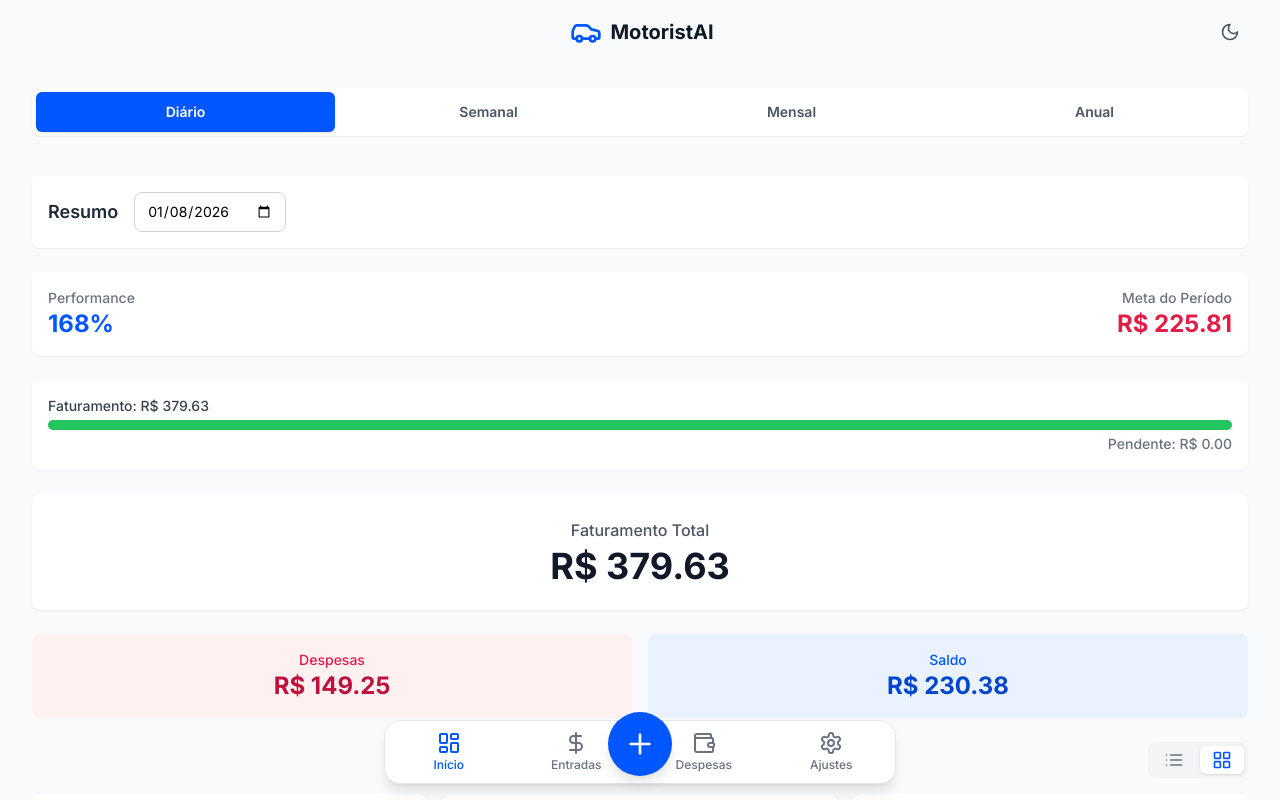
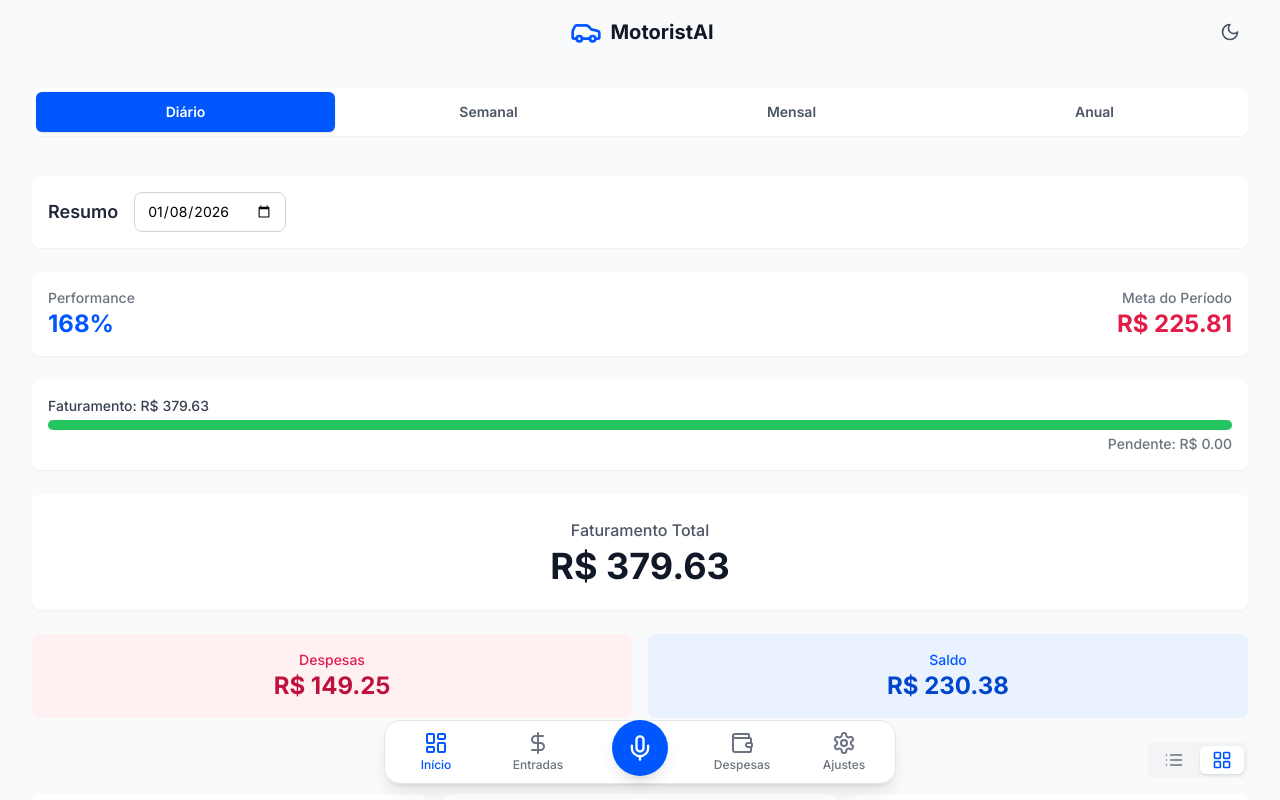
Before and after one commit to EuAleCorrea/MotoristAI, a React (Vite) app: page / in a window 1280 px wide. Shown: the top 800 px of the page. Built offline with nearby package versions, Linux system fonts and the light colour scheme.

Commit message:
Add Voice Input Button (local logic only) and .cursorrules

```diff
--- a/src/components/BottomNavBar.tsx
+++ b/src/components/BottomNavBar.tsx
@@ -1,10 +1,11 @@
 import { Link, useLocation } from 'react-router-dom';
-import { LayoutDashboard, DollarSign, Wallet, Plus, Settings } from 'lucide-react';
-import { useModalStore } from '../store/modalStore';
+import { LayoutDashboard, DollarSign, Wallet, Settings, Mic } from 'lucide-react';
+import { useAudioRecorder } from '../hooks/useAudioRecorder';
+import { useEffect } from 'react';
 
 const BottomNavBar = () => {
   const location = useLocation();
-  const { openModal } = useModalStore();
+  const { isRecording, startRecording, stopRecording, error } = useAudioRecorder();
 
   const navItems = [
     { name: 'Início', href: '/', icon: LayoutDashboard },
@@ -13,19 +14,35 @@
     { name: 'Ajustes', href: '/ajustes', icon: Settings },
   ];
 
+  useEffect(() => {
+    if (error) {
+      alert(error);
+    }
+  }, [error]);
+
   const isActive = (href: string) => {
     if (href === '/') return location.pathname === '/';
     return location.pathname.startsWith(href);
   };
 
+  const handleMicClick = () => {
+    if (isRecording) {
+      stopRecording();
+      // TODO: Send audioBlob to API for processing
+      console.log('Recording stopped, processing audio...');
+    } else {
+      startRecording();
+    }
+  };
+
   return (
     <div className="fixed bottom-4 left-1/2 -translate-x-1/2 w-[95%] max-w-lg z-40">
-      <div className="relative h-16 bg-white dark:bg-gray-800 rounded-2xl shadow-lg border border-gray-200 dark:border-gray-700 flex justify-around items-center">
+      <div className="relative h-16 bg-white dark:bg-gray-800 rounded-2xl shadow-lg border border-gray-200 dark:border-gray-700 flex justify-between items-center">
         {navItems.slice(0, 2).map((item) => (
           <Link
             key={item.name}
             to={item.href}
-            className={`flex flex-col items-center justify-center w-1/4 transition-colors ${isActive(item.href) ? 'text-primary-600' : 'text-gray-500 dark:text-gray-400 hover:text-primary-600'
+            className={`flex flex-col items-center justify-center w-1/5 transition-colors ${isActive(item.href) ? 'text-primary-600' : 'text-gray-500 dark:text-gray-400 hover:text-primary-600'
               }`}
           >
             <item.icon className="h-6 w-6 mb-0.5" />
@@ -33,13 +50,13 @@
           </Link>
         ))}
 
-        <div className="w-0" />
+        <div className="w-1/5" />
 
         {navItems.slice(2, 4).map((item) => (
           <Link
             key={item.name}
             to={item.href}
-            className={`flex flex-col items-center justify-center w-1/4 transition-colors ${isActive(item.href) ? 'text-primary-600' : 'text-gray-500 dark:text-gray-400 hover:text-primary-600'
+            className={`flex flex-col items-center justify-center w-1/5 transition-colors ${isActive(item.href) ? 'text-primary-600' : 'text-gray-500 dark:text-gray-400 hover:text-primary-600'
               }`}
           >
             <item.icon className="h-6 w-6 mb-0.5" />
@@ -47,13 +64,16 @@
           </Link>
         ))}
 
-        <div className="absolute left-1/2 top-1/2 -translate-x-1/2 -translate-y-[calc(50%+8px)]">
+        <div className="absolute left-1/2 top-1/2 -translate-x-1/2 -translate-y-[calc(50%+4px)]">
           <button
-            onClick={() => openModal('add-choice')}
-            className="w-16 h-16 bg-primary-600 rounded-full flex items-center justify-center text-white shadow-lg hover:bg-primary-700 transition-all transform hover:scale-110"
-            aria-label="Adicionar novo"
+            onClick={handleMicClick}
+            className={`w-14 h-14 rounded-full flex items-center justify-center text-white shadow-lg transition-all transform hover:scale-110 ${isRecording
+              ? 'bg-red-500 hover:bg-red-600 animate-pulse'
+              : 'bg-primary-600 hover:bg-primary-700'
+              }`}
+            aria-label={isRecording ? "Parar gravação" : "Iniciar gravação de voz"}
           >
-            <Plus className="h-8 w-8" />
+            <Mic className={`h-7 w-7 ${isRecording ? 'animate-bounce' : ''}`} />
           </button>
         </div>
       </div>
--- /dev/null
+++ b/src/hooks/useAudioRecorder.ts
@@ -0,0 +1,68 @@
+import { useState, useRef, useCallback } from 'react';
+
+interface UseAudioRecorderReturn {
+    isRecording: boolean;
+    audioBlob: Blob | null;
+    startRecording: () => Promise<void>;
+    stopRecording: () => void;
+    error: string | null;
+    clearAudio: () => void;
+}
+
+export const useAudioRecorder = (): UseAudioRecorderReturn => {
+    const [isRecording, setIsRecording] = useState(false);
+    const [audioBlob, setAudioBlob] = useState<Blob | null>(null);
+    const [error, setError] = useState<string | null>(null);
+
+    const mediaRecorderRef = useRef<MediaRecorder | null>(null);
+    const chunksRef = useRef<Blob[]>([]);
+
+    const startRecording = useCallback(async () => {
+        try {
+            const stream = await navigator.mediaDevices.getUserMedia({ audio: true });
+            const mediaRecorder = new MediaRecorder(stream);
+            mediaRecorderRef.current = mediaRecorder;
+            chunksRef.current = [];
+
+            mediaRecorder.ondataavailable = (e) => {
+                if (e.data.size > 0) {
+                    chunksRef.current.push(e.data);
+                }
+            };
+
+            mediaRecorder.onstop = () => {
+                const blob = new Blob(chunksRef.current, { type: 'audio/webm' }); // webm is standard for MediaRecorder
+                setAudioBlob(blob);
+                stream.getTracks().forEach(track => track.stop()); // Stop mic access
+            };
+
+            mediaRecorder.start();
+            setIsRecording(true);
+            setError(null);
+        } catch (err: any) {
+            console.error('Error accessing microphone:', err);
+            setError('Permissão de microfone negada ou não disponível.');
+            setIsRecording(false);
+        }
+    }, []);
+
+    const stopRecording = useCallback(() => {
+        if (mediaRecorderRef.current && mediaRecorderRef.current.state === 'recording') {
+            mediaRecorderRef.current.stop();
+            setIsRecording(false);
+        }
+    }, []);
+
+    const clearAudio = useCallback(() => {
+        setAudioBlob(null);
+    }, []);
+
+    return {
+        isRecording,
+        audioBlob,
+        startRecording,
+        stopRecording,
+        error,
+        clearAudio
+    };
+};
```
Also changed, not shown: 7 other files (tests, documents, lock files or other folders).
